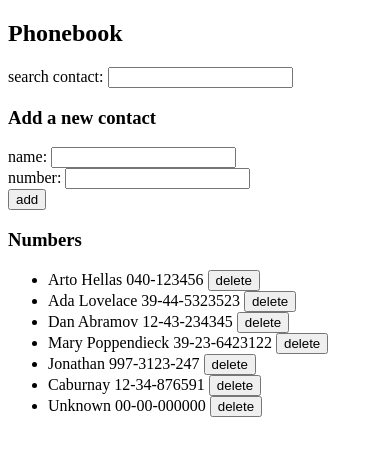
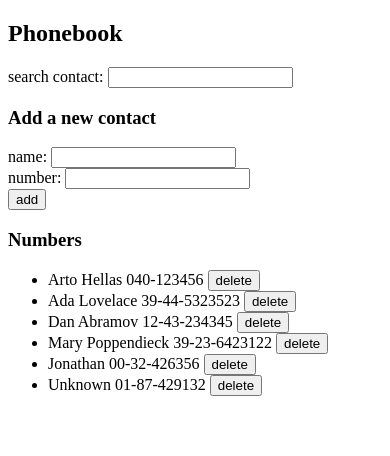
Before and after one commit to jcaburnay/part2, a React (Create React App) app: page / in a window 390 px wide. Shown: the top 456 px of the page. Built offline with nearby package versions, Linux system fonts and the light colour scheme; data requests are answered from the project's data file.

Commit message:
Exercise 2.18*: Phonebook step10

```diff
--- a/db.json
+++ b/db.json
@@ -22,17 +22,12 @@
     },
     {
       "name": "Jonathan",
-      "number": "997-3123-247",
+      "number": "00-32-426356",
       "id": 5
     },
     {
-      "name": "Caburnay",
-      "number": "12-34-876591",
-      "id": 6
-    },
-    {
       "name": "Unknown",
-      "number": "00-00-000000",
+      "number": "01-87-429132",
       "id": 7
     }
   ]
--- a/src/App.js
+++ b/src/App.js
@@ -75,7 +75,21 @@ const App = () => {
   const submit = (event) => {
     event.preventDefault();
     if (persons.map((person) => person.name).includes(newName)) {
-      alert(`${newName} is already in the phonebook`);
+      const personToUpdate = persons.find(person => person.name === newName);
+      const updatedPerson = {
+        ...personToUpdate,
+        number: newNumber
+      };
+      const confirm = window.confirm(`${newName} is already in the phonebook, update number instead?`);
+      if(confirm) {
+        personService
+          .updateNumber(personToUpdate.id, updatedPerson)
+          .then(returnedPerson => {
+            setPersons(persons.map(person => person.id !== personToUpdate.id ? person : returnedPerson))
+          });
+        setNewName("");
+        setNewNumber("");
+      }
     } else {
       const personObject = {
         name: newName,
--- a/src/services/persons.js
+++ b/src/services/persons.js
@@ -13,10 +13,16 @@ const addPerson = async (newPerson) => {
     return response.data;
 }
 
+const updateNumber = async (id, updatedPerson) => {
+    const request =  axios.put(`${baseUrl}/${id}`, updatedPerson);
+    const response = await request;
+    return response.data;
+}
+
 const deletePerson = async (id) => {
     await axios.delete(`${baseUrl}/${id}`)
 }
 
-const methods = { getAll, addPerson, deletePerson }
+const methods = { getAll, addPerson, updateNumber, deletePerson }
 
 export default methods
```
